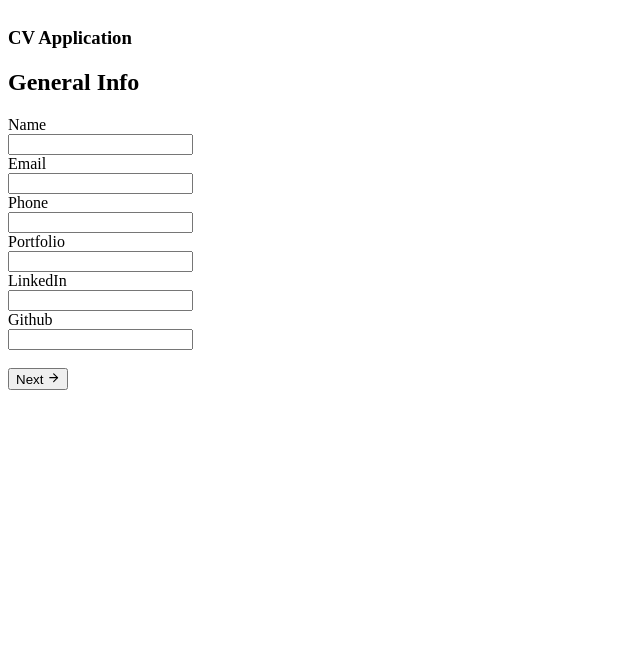
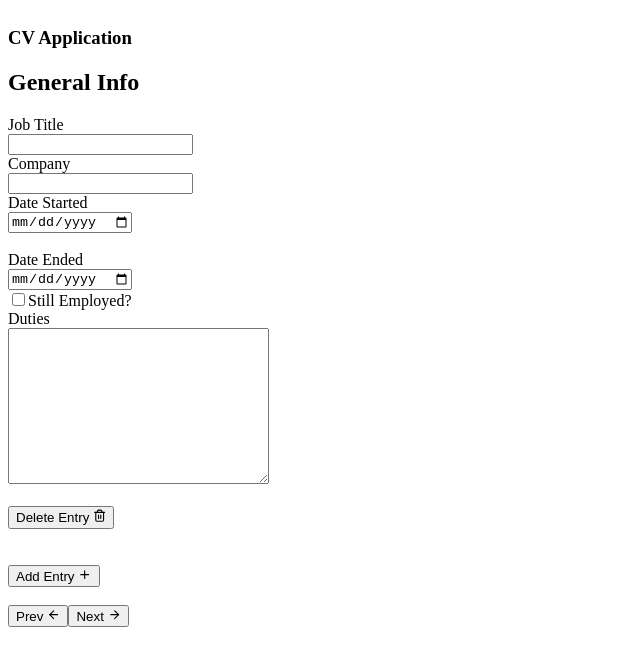
Before and after one commit to artsycoder533/cv-application, a React (Create React App) app: page / in a window 1280 px wide. Shown: the top 666 px of the page, without its empty margins (0-640 px from the left). Built offline with nearby package versions, Linux system fonts and the light colour scheme.

Commit message:
added DisplayTextarea.js

```diff
--- a/src/App.js
+++ b/src/App.js
@@ -37,14 +37,15 @@ class App extends Component {
           company: "",
           startDate: "",
           endDate: "",
-          employed: "no",
+          employed: "",
           duties: "",
+          id: uniqid(),
         },
       ],
-      educationList: [],
-      experiencesList: [],
-      skillsList: [],
-      view: 0,
+      //   educationList: [],
+      //   experiencesList: [],
+      //   skillsList: [],
+      view: 2,
     };
   }
 
@@ -63,19 +64,18 @@ class App extends Component {
 
   nextView = (e) => {
     e.preventDefault();
-    const copyOfState = {...this.state};
+    const copyOfState = { ...this.state };
     copyOfState.view++;
     this.setState(copyOfState);
   };
 
   prevView = (e) => {
-	  e.preventDefault();
-	  console.log("prev")
-    const copyOfState = {...this.state};
+    e.preventDefault();
+    console.log("prev");
+    const copyOfState = { ...this.state };
     copyOfState.view--;
     this.setState(copyOfState);
   };
-
 
   //reset = () => {};
 
@@ -99,11 +99,17 @@ class App extends Component {
                 prevView={this.prevView}
               />
             </div>
-					) : view === 2 ? (
-							<div>
-            <ExperienceInfoForm/>
-			</div>
-          ) : ""}
+          ) : view === 2 ? (
+            <div>
+              <ExperienceInfoForm
+                nextView={this.nextView}
+                prevView={this.prevView}
+                experience={this.state.experience}
+              />
+            </div>
+          ) : (
+            ""
+          )}
         </article>
       </section>
     );
--- /dev/null
+++ b/src/components/DisplayTextarea.js
@@ -0,0 +1,14 @@
+import React, { Component } from 'react'
+
+export default class DisplayTextarea extends Component {
+    render() {
+        const { type , label, name, cols, rows, index, handleInput} = this.props;
+        return (
+          <div>
+            <label htmlFor={name}>{label}</label>
+            <br />
+            <textarea type={type} name={name} cols={cols} rows={rows} handleInput={(e)=>this.handleInput(e, index)} />
+          </div>
+        );
+    }
+}
--- a/src/components/EducationInfoForm.js
+++ b/src/components/EducationInfoForm.js
@@ -11,17 +11,16 @@ import { FiArrowRight, FiArrowLeft } from "react-icons/fi";
 export default class EducationInfoForm extends Component {
   constructor(props) {
     super(props);
-      console.log(props.education.graduate);
+
     this.state = {
       education: this.props.education,
       degreeLevel: ["Bachelors", "Masters", "Certificate", "Doctorate"],
         view: this.props.view,
-        graduate: ""
+        //graduate: ""
     };
   }
 
   handleInput = (e, index) => {
-    console.log(e.currentTarget.name, index);
     const { currentTarget: input } = e;
     const copyOfState = { ...this.state };
     const { education } = copyOfState;
@@ -38,24 +37,24 @@ export default class EducationInfoForm extends Component {
     this.setState(copyOfState);
   };
 
-  handleSubmit = (e) => {
-    e.preventDefault();
-    this.props.populateEducation(this.state.entry);
-    this.resetForm();
-  };
+//   handleSubmit = (e) => {
+//     e.preventDefault();
+//     this.props.populateEducation(this.state.entry);
+//     this.resetForm();
+//   };
 
-  resetForm = () => {
-    const reset = {
-      school: "",
-      major: "",
-      startDate: "",
-      endDate: "",
-      attending: false,
-      degree: "",
-      id: uniqid(),
-    };
-    this.setState(Object.assign(reset, this.state.education[0]));
-  };
+//   resetForm = () => {
+//     const reset = {
+//       school: "",
+//       major: "",
+//       startDate: "",
+//       endDate: "",
+//       attending: false,
+//       degree: "",
+//       id: uniqid(),
+//     };
+//     this.setState(Object.assign(reset, this.state.education[0]));
+//   };
 
 //   save = () => {
 //     console.log(this.state.entry);
@@ -119,7 +118,7 @@ export default class EducationInfoForm extends Component {
             } = entry;
 
             return (
-              <React.Fragment key={index}>
+              <React.Fragment key={id}>
                 <DisplayInput
                   label="School"
                   name="school"
--- a/src/components/ExperienceInfoForm.js
+++ b/src/components/ExperienceInfoForm.js
@@ -1,37 +1,168 @@
 import React, { Component } from 'react';
 import { FiEdit3 } from "react-icons/fi";
 import { FiTrash2 } from "react-icons/fi";
+import { FiArrowRight, FiArrowLeft, FiPlus } from "react-icons/fi";
+import DisplayInput from "./DisplayInput";
+import DisplayRadio from "./DisplayRadio";
+import DisplayCheckbox from "./DisplayCheckbox";
+import DisplaySelect from "./DisplaySelect";
+import DisplayTextarea from './DisplayTextarea';
+import uniqid from "uniqid";
 
 export default class ExperienceInfoForm extends Component {
+  constructor(props) {
+    super(props);
+
+    this.state = {
+        experience: this.props.experience,
+    };
+  }
+
+  handleInput = (e, index) => {
+    const { currentTarget: input } = e;
+    const copyOfState = { ...this.state };
+    const { experience } = copyOfState;
+
+    let entry = experience[index];
+    //if input type is a checkbox
+    input.type === "checkbox"
+      ? (entry[input.name] = input.checked)
+          : (entry[input.name] = input.value);
+
+    // //if input type is radio
+    // if (input.type === "radio") {
+    //   entry.graduate = input.value;
+    // }
+    this.setState(copyOfState);
+  };
+
+  delete = (index) => {
+    const copyOfState = { ...this.state };
+    const { experience } = copyOfState;
+    experience.splice(index, 1);
+    this.setState(copyOfState);
+  };
+
+  addNewEntry = () => {
+    const copyOfState = { ...this.state };
+    const { experience } = copyOfState;
+    experience.push({
+      title: "",
+      company: "",
+      startDate: "",
+      endDate: "",
+      employed: "",
+      duties: "",
+      id: uniqid(),
+    });
+    this.setState(copyOfState);
+  };
+
   render() {
+    const { prevView, nextView, experience } = this.props;
+    // const { title, company, startDate, endDate, employed, duties, id } = experience;
     return (
       <div className="experience__info">
         <h2>General Info</h2>
-            <label htmlFor="title">Job Title: </label>
-            <input type="text" />
-            <label htmlFor="company">Company Name: </label>
-            <input type="text" />
+        <form action="">
+          {experience.map((entry, index) => {
+            const { title, company, startDate, endDate, employed, duties, id } =
+              entry;
+            return (
+              <React.Fragment key={id}>
+                <DisplayInput
+                  label="Job Title"
+                  name="title"
+                  value={title}
+                  type="text"
+                  handleInput={this.handleInput}
+                  placeholder={title}
+                  index={index}
+                  id={id}
+                />
+                <DisplayInput
+                  label="Company"
+                  name="company"
+                  value={company}
+                  type="text"
+                  handleInput={this.handleInput}
+                  placeholder={company}
+                  index={index}
+                  id={id}
+                />
+                <DisplayInput
+                  label="Date Started"
+                  name="startDate"
+                  value={startDate}
+                  type="date"
+                  handleInput={this.handleInput}
+                  index={index}
+                  id={id}
+                />
                 <br />
-            <label htmlFor="dateStarted">Date Started: </label>
-            <input type="date" />
-            <label htmlFor="dateEnded">Date Ended: </label>
-            <input type="date" />
+                {employed ? (
+                  <DisplayInput
+                    label="Date Ended"
+                    name="endDate"
+                    value={endDate}
+                    type="date"
+                    handleInput={this.handleInput}
+                    index={index}
+                    id={id}
+                    disabled={true}
+                  />
+                ) : (
+                  <DisplayInput
+                    label="Date Ended"
+                    name="endDate"
+                    value={endDate}
+                    type="date"
+                    handleInput={this.handleInput}
+                    index={index}
+                    id={id}
+                  />
+                )}
+
+                <DisplayCheckbox
+                  label="Still Employed?"
+                  name="employed"
+                  value={employed}
+                  handleInput={this.handleInput}
+                  index={index}
+                  id={id}
+                />
+                <DisplayTextarea
+                  type={"textarea"}
+                  label={"Duties"}
+                  name={duties}
+                  cols={30}
+                  rows={10}
+                  index={index}
+                  handleInput={this.handleInput}
+                />
                 <br />
-            <label htmlFor="current">Are you still employed there? </label>
-            <label htmlFor="yes">Yes</label>
-            <input type="radio" name="yes" id="yes" />
-            <label htmlFor="no">No</label>
-            <input type="radio" name="no" id="no" />
+                <div key={id}>
+                  <button type="button" onClick={() => this.delete(index)}>
+                    Delete Entry <FiTrash2 />
+                  </button>
                   <br />
-            <label htmlFor="duties">Job Duties: </label>
                   <br />
-            <textarea name="duties" id="duties" cols="30" rows="10"></textarea>
+                </div>
+              </React.Fragment>
+            );
+          })}
+        </form>
         <br />
-            <button type="button">
-              Edit Entry <FiEdit3 />
+        <button type="button" onClick={() => this.addNewEntry()}>
+          Add Entry <FiPlus />
         </button>
-            <button type="button">
-              Delete Entry <FiTrash2 />
+        <br />
+        <br />
+        <button onClick={prevView}>
+          Prev <FiArrowLeft />
+        </button>
+        <button onClick={nextView}>
+          Next <FiArrowRight />
         </button>
       </div>
     );
```
Lines whose indentation alone changed are shown as unchanged.
